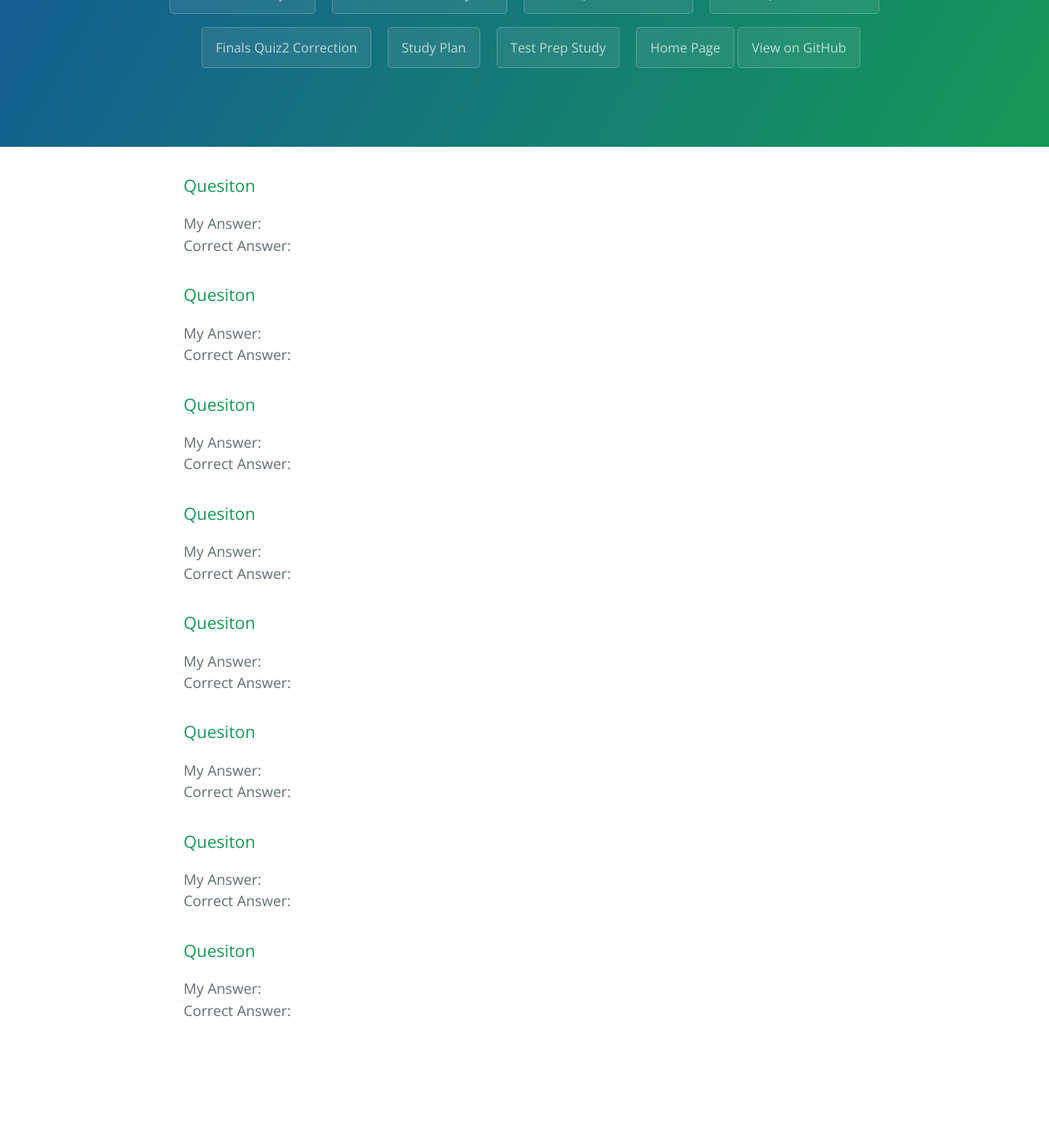
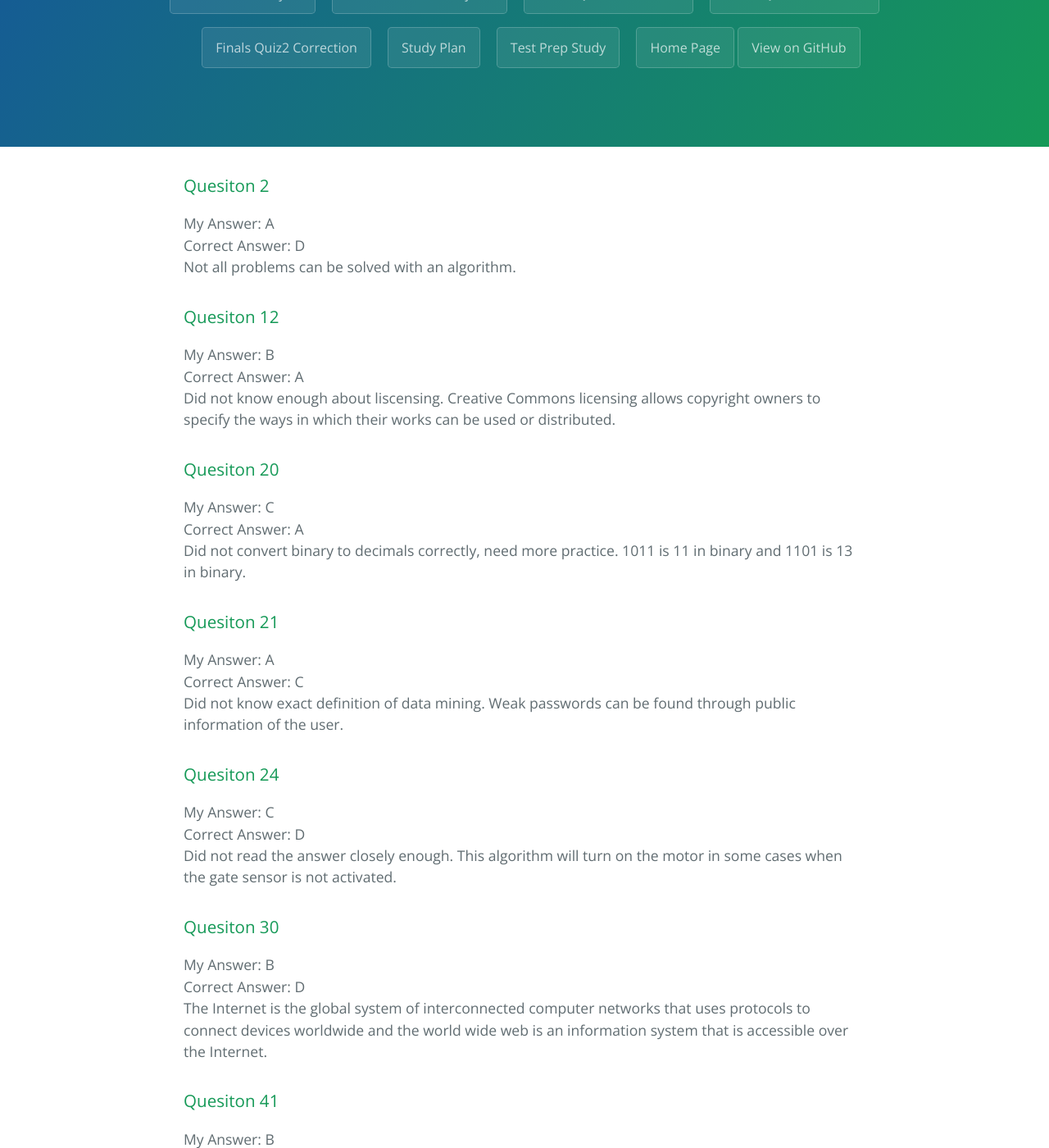
Before and after one commit to GavinYWu/Gavin, a Jekyll site: the page built from Final-Quiz3.md, in a window 1280 px wide and 1400 px high, scrolled down 223 px. Shown: the whole window at 82% size. Built offline with Jekyll 4.4.1, drawn with Linux system fonts in a browser that asks for light colours; before the commit the page ends 1518 px from its top, so only the background shows below that; some of the changed text lies outside the part shown.

Commit message:
Update Final-Quiz3.md

```diff
--- a/Final-Quiz3.md
+++ b/Final-Quiz3.md
@@ -4,57 +4,72 @@ layout: template
 filename: Finals-Quiz3
 ---
 
-### Quesiton
-My Answer:
+### Quesiton 2
+My Answer: A
 <br>
-Correct Answer:
+Correct Answer: D
 <br>
+Not all problems can be solved with an algorithm.
 
+### Quesiton 12
+My Answer: B
+<br>
+Correct Answer: A
+<br>
+Did not know enough about liscensing. Creative Commons licensing allows copyright owners to specify the ways in which their works can be used or distributed.
 
-### Quesiton
-My Answer:
+### Quesiton 20
+My Answer: C
 <br>
-Correct Answer:
+Correct Answer: A
 <br>
+Did not convert binary to decimals correctly, need more practice. 1011 is 11 in binary and 1101 is 13 in binary.
 
+### Quesiton 21
+My Answer: A
+<br>
+Correct Answer: C
+<br>
+Did not know exact definition of data mining. Weak passwords can be found through public information of the user.
 
-### Quesiton
-My Answer:
+### Quesiton 24
+My Answer: C
 <br>
-Correct Answer:
+Correct Answer: D
 <br>
+Did not read the answer closely enough. This algorithm will turn on the motor in some cases when the gate sensor is not activated.
 
+### Quesiton 30
+My Answer: B
+<br>
+Correct Answer: D
+<br>
+The Internet is the global system of interconnected computer networks that uses protocols to connect devices worldwide and the world wide web is an information system that is accessible over the Internet.
 
-### Quesiton
-My Answer:
+### Quesiton 41
+My Answer: B
 <br>
-Correct Answer:
+Correct Answer: D
 <br>
+The sender’s private key cannot be used to decrypt the message.
 
+### Quesiton 42
+My Answer: D
+<br>
+Correct Answer: B
+<br>
+2^7=128.
 
-### Quesiton
-My Answer:
+### Quesiton 47
+My Answer: A, C
 <br>
-Correct Answer:
+Correct Answer: A, D
 <br>
+C would not work if score is over 100
 
-
-### Quesiton
-My Answer:
+### Quesiton 48
+My Answer: C
 <br>
-Correct Answer:
+Correct Answer: D
 <br>
-
-
-### Quesiton
-My Answer:
-<br>
-Correct Answer:
-<br>
-
-
-### Quesiton
-My Answer:
-<br>
-Correct Answer:
-<br>
+This string can be shortened using byte pair encoding.
```
